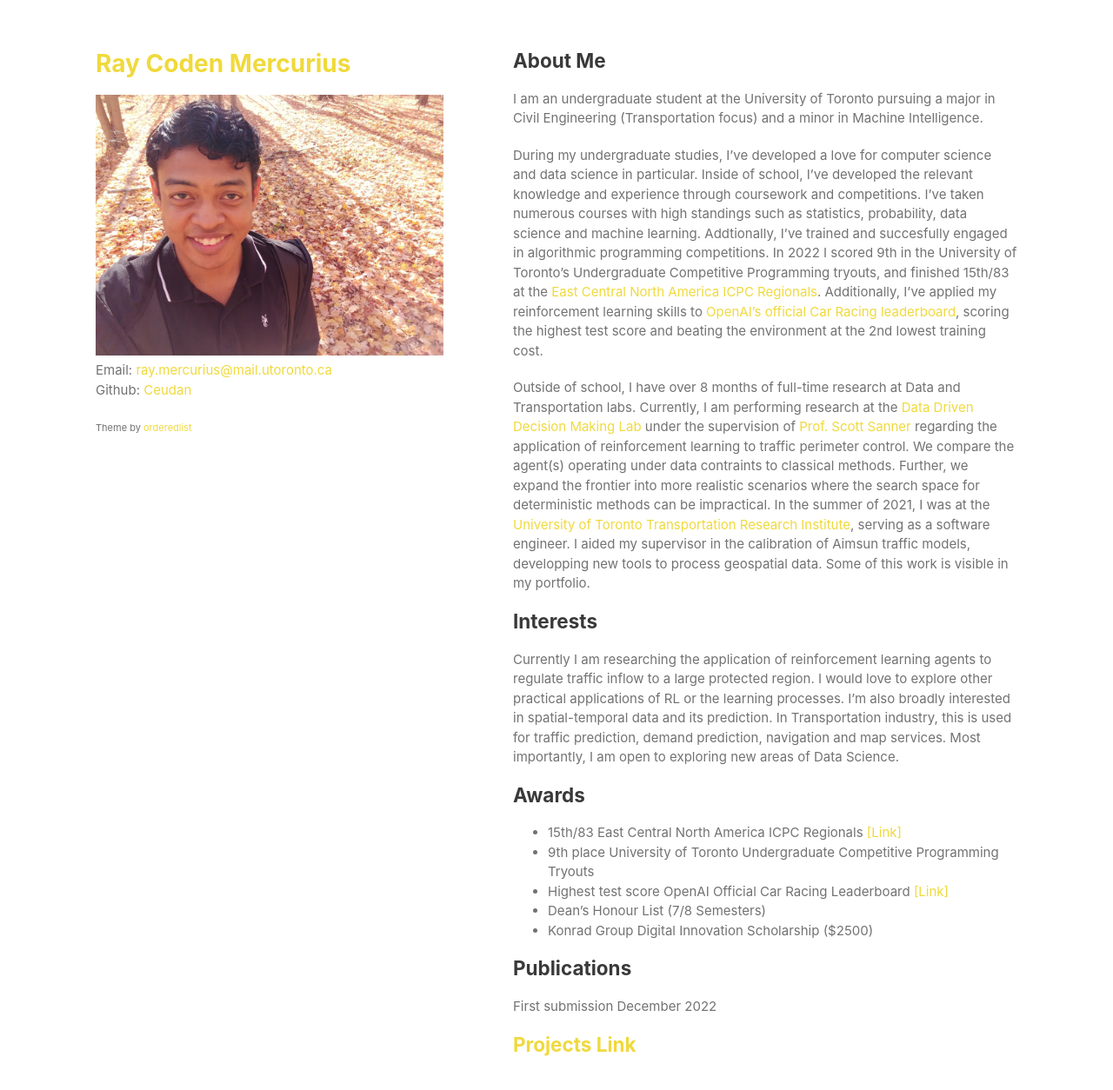
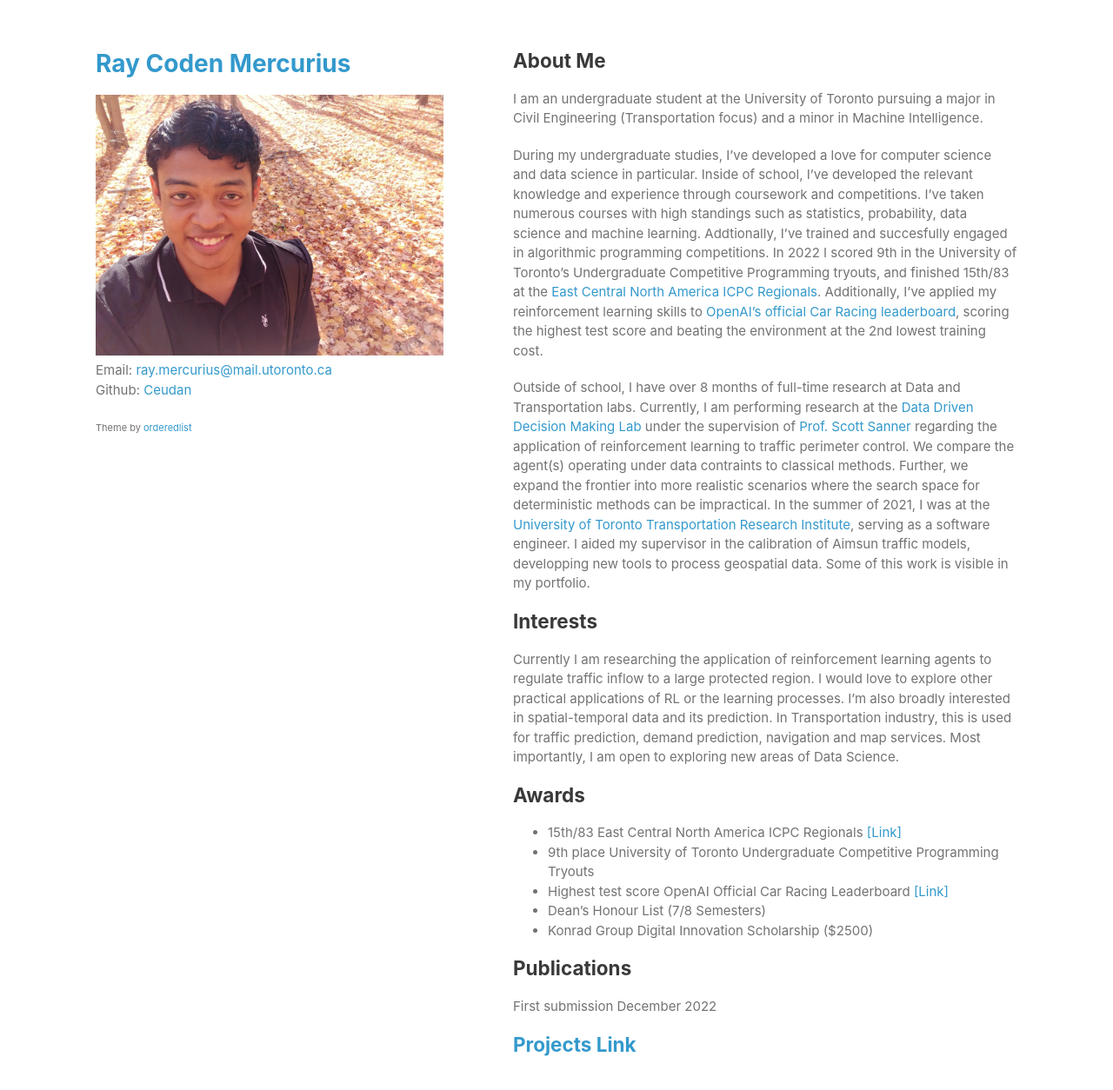
Before and after one commit to Ceudan/Ceudan_Reads.github.io, a Jekyll site: the page built from index.md, in a window 1280 px wide and 1369 px high. Shown: the top 1254 px of the window at 87% size. Built offline with Jekyll 4.4.1, drawn with Linux system fonts in a browser that asks for light colours.

Commit message:
Update jekyll-theme-minimal.scss

```diff
--- a/_sass/jekyll-theme-minimal.scss
+++ b/_sass/jekyll-theme-minimal.scss
@@ -37,7 +37,7 @@ h3, h4, h5, h6 {
 
 a {
   // color:#267CB9;
-  color:#F0D93C;
+  color:#39C;
   text-decoration:none;
 }
 
```
